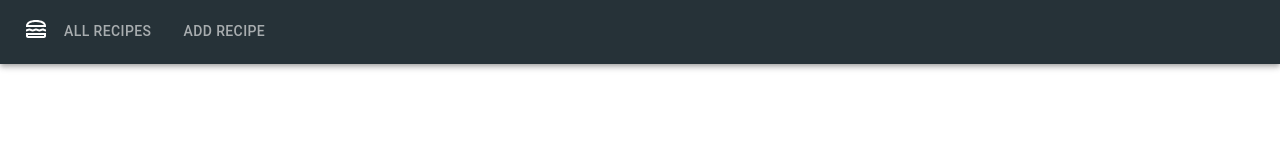
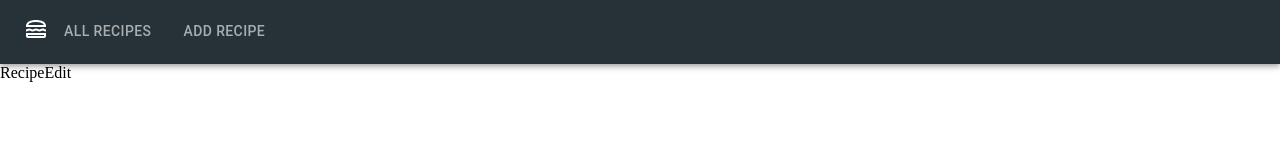
Before and after one commit to avishkaindula/recipe-entry-test-project, a React (Create React App) app in the folder frontend/: page /edit/1 in a window 1280 px wide. Shown: the top 160 px of the page. Built offline with nearby package versions, Linux system fonts and the light colour scheme.

Commit message:
creating /view/:id and /edit/:id paths

```diff
--- a/frontend/src/App.js
+++ b/frontend/src/App.js
@@ -4,6 +4,7 @@ import { Route, Routes } from "react-router-dom";
 import Recipes from "./components/Recipe/Recipes";
 import AddRecipe from "./components/AddRecipe";
 import ViewRecipe from "./components/ViewRecipe";
+import RecipeEdit from "./components/Recipe/RecipeEdit";
 
 function App() {
   return (
@@ -15,7 +16,8 @@ function App() {
         <Routes>
           <Route path="/" element={<Recipes />} exact />
           <Route path="/add" element={<AddRecipe />} exact />
-          <Route path="/view" element={<ViewRecipe />} exact />
+          <Route path="/view/:id" element={<ViewRecipe />} exact />
+          <Route path="/edit/:id" element={<RecipeEdit />} exact />
         </Routes>
       </main>
     </React.Fragment>
--- /dev/null
+++ b/frontend/src/components/Recipe/RecipeEdit.js
@@ -0,0 +1,7 @@
+import React from "react";
+
+const RecipeEdit = () => {
+  return <div>RecipeEdit</div>;
+};
+
+export default RecipeEdit;
```
Also changed, not shown: frontend/src/components/Recipe/RecipeDetail.js (deleted).
